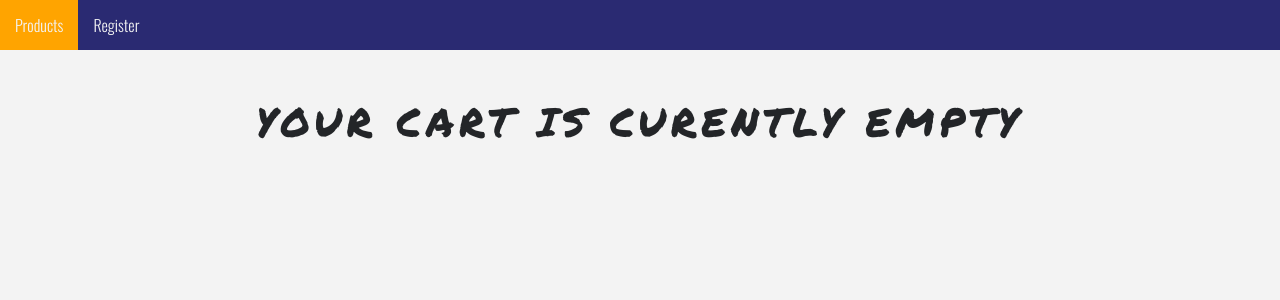
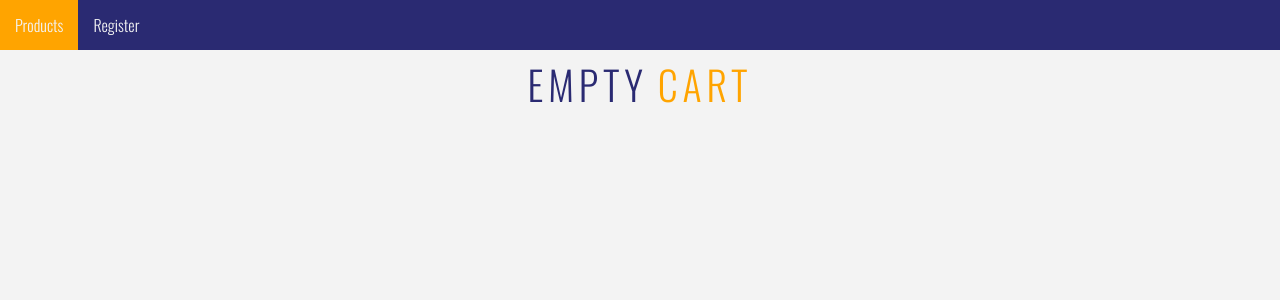
Before and after one commit to RobertDragoi/PhoneShop, a React (Create React App) app in the folder client/: page /cart in a window 1280 px wide. Shown: the top 300 px of the page. Built offline with nearby package versions, Linux system fonts and the light colour scheme.

Commit message:
Remove Title component

```diff
--- a/client/src/App.js
+++ b/client/src/App.js
@@ -3,7 +3,7 @@ import { Switch, Route, Redirect } from "react-router-dom";
 import "./App.css";
 import "bootstrap/dist/css/bootstrap.min.css";
 import Navbar from "./components/Navbar/Navbar";
-import ProductList from "./components/ProductList";
+import ProductList from "./components/ProductList/ProductList";
 import Details from "./components/Details";
 import Cart from "./components/Cart";
 import Default from "./components/Default";
--- a/client/src/components/Cart/Cart.js
+++ b/client/src/components/Cart/Cart.js
@@ -1,11 +1,11 @@
 import React, { useContext, Fragment, useEffect } from "react";
-import Title from "../Title";
 import CartColumns from "./CartColumns";
 import EmptyCart from "./EmptyCart";
 import CartList from "./CartList";
 import CartTotals from "./CartTotals";
 import ProductContext from "../ProductsState/productContext";
-const Cart = (props) => {
+import "./Cart.scss";
+const Cart = () => {
   const productContext = useContext(ProductContext);
   const { cart, totalPrice } = productContext;
   useEffect(() => {
@@ -17,7 +17,10 @@ const Cart = (props) => {
         <EmptyCart />
       ) : (
         <Fragment>
-          <Title name="my" title="cart" />
+          <div className="cart-title">
+            <h1 className="cart-title-left">My</h1>
+            <h1 className="cart-title-right">Cart</h1>
+          </div>
           <CartColumns />
           <CartList cart={cart} />
           <CartTotals />
--- /dev/null
+++ b/client/src/components/Cart/Cart.scss
@@ -0,0 +1,18 @@
+@import "../variables.scss";
+.cart-title {
+  display: flex;
+  flex-direction: row;
+  justify-content: center;
+  gap: 10px;
+  font-family: "Oswald", sans-serif;
+  letter-spacing: 0.3rem;
+  padding-top: 10px;
+  padding-bottom: 10px;
+  text-transform: uppercase;
+  &-left {
+    color: $mainBlue;
+  }
+  &-right {
+    color: $mainYellow;
+  }
+}
--- a/client/src/components/Cart/EmptyCart.js
+++ b/client/src/components/Cart/EmptyCart.js
@@ -1,13 +1,14 @@
-import React from 'react'
-
+import React from "react";
+import "./Cart.scss";
 export default function EmptyCart() {
-    return (
-        <div className="container mt-5">
-            <div className="row">
-            <div className="col-10 mx-auto text-center text-title">
-                <h1>your cart is curently empty</h1>
-            </div>
-            </div>
+  return (
+    <div className="container">
+      <div className="row">
+        <div className="cart-title">
+          <h1 className="cart-title-left">Empty</h1>
+          <h1 className="cart-title-right">Cart</h1>
         </div>
-    )
+      </div>
+    </div>
+  );
 }
--- a/client/src/components/ProductList.js
+++ b/client/src/components/ProductList/ProductList.js
@@ -1,7 +1,7 @@
 import React, { useContext, useEffect } from "react";
-import Product from "./Product/Product";
-import Title from "./Title";
-import ProductContext from "./ProductsState/productContext";
+import Product from "../Product/Product";
+import "./ProductList.scss";
+import ProductContext from "../ProductsState/productContext";
 const ProductList = () => {
   const productContext = useContext(ProductContext);
   const { products, getProducts } = productContext;
@@ -15,7 +15,11 @@ const ProductList = () => {
   return (
     <React.Fragment>
       <div className="container">
-        <Title name="our" title="products"></Title>
+        <div className="product-list-title">
+          <h1 className="product-list-title-left">Our</h1>
+          <h1 className="product-list-title-right"> Products</h1>
+        </div>
+
         <div className="row justify-content-center">
           {products.map((product) => {
             return (
--- /dev/null
+++ b/client/src/components/ProductList/ProductList.scss
@@ -0,0 +1,18 @@
+@import "../variables.scss";
+.product-list-title {
+  display: flex;
+  flex-direction: row;
+  justify-content: center;
+  gap: 10px;
+  font-family: "Oswald", sans-serif;
+  letter-spacing: 0.3rem;
+  padding-top: 10px;
+  padding-bottom: 10px;
+  text-transform: uppercase;
+  &-left {
+    color: $mainBlue;
+  }
+  &-right {
+    color: $mainYellow;
+  }
+}
--- a/client/src/components/Title.js
+++ /dev/null
@@ -1,11 +0,0 @@
-import React from 'react';
-export default function Title(props){
-    return(
-        <div className="row">
-        <div className="col-10 mx-auto my-2 text-center text-title">
-           <h1 className="text-capitalize font-weight-bold">
-               {props.name} <strong className="text-blue">{props.title}</strong>
-           </h1>
-            </div>
-        </div>)
-}
```
Also changed, not shown: 1 other file (tests, documents, lock files or other folders).
